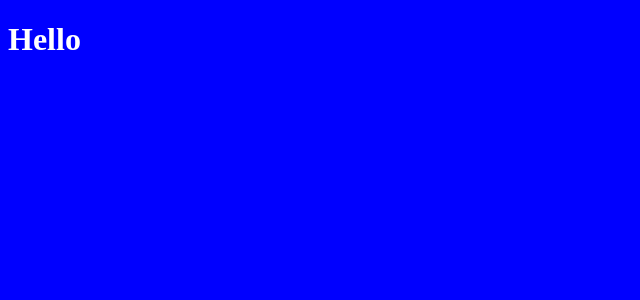
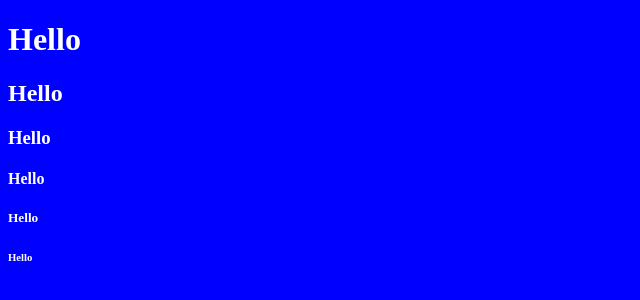
Before and after one commit to mehedihasanhrid1/gaming-hub, a plain HTML site: page index.html in a window 1280 px wide. Shown: the whole page, without its empty margins (0-640 px from the left). Drawn offline with Linux system fonts and the light colour scheme.

Commit message:
File updated

```diff
--- a/index.html
+++ b/index.html
@@ -7,5 +7,10 @@
 </head>
 <body style="background-color: blue;">
     <h1 style="color: white;">Hello</h1>
+    <h2 style="color: white;">Hello</h2>
+    <h3 style="color: white;">Hello</h3>
+    <h4 style="color: white;">Hello</h4>
+    <h5 style="color: white;">Hello</h5>
+    <h6 style="color: white;">Hello</h6>
 </body>
 </html>
```
